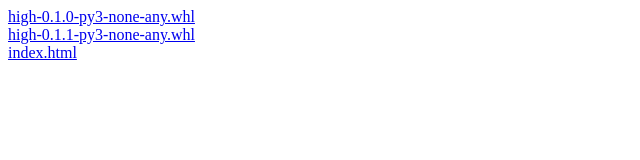
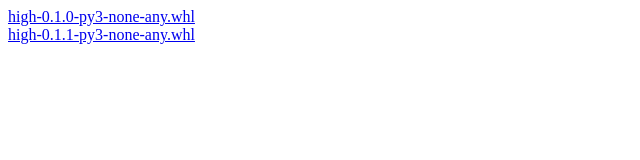
Before and after one commit to lepisma/pypi, a plain HTML site: page high/index.html in a window 1280 px wide. Shown: the full height of the page, 0-640 px from the left. Drawn offline with Linux system fonts and the light colour scheme.

Commit message:
Skip non package files in generator

```diff
--- a/high/index.html
+++ b/high/index.html
@@ -5,6 +5,7 @@
   <title>high</title>
 </head>
 <body>
-<a href="high-0.1.0-py3-none-any.whl">high-0.1.0-py3-none-any.whl</a><br><a href="high-0.1.1-py3-none-any.whl">high-0.1.1-py3-none-any.whl</a><br><a href="index.html">index.html</a><br>
+<a href="high-0.1.0-py3-none-any.whl">high-0.1.0-py3-none-any.whl</a><br>
+<a href="high-0.1.1-py3-none-any.whl">high-0.1.1-py3-none-any.whl</a><br>
 </body>
 </html>
```
Also changed, not shown: 1 other file.
